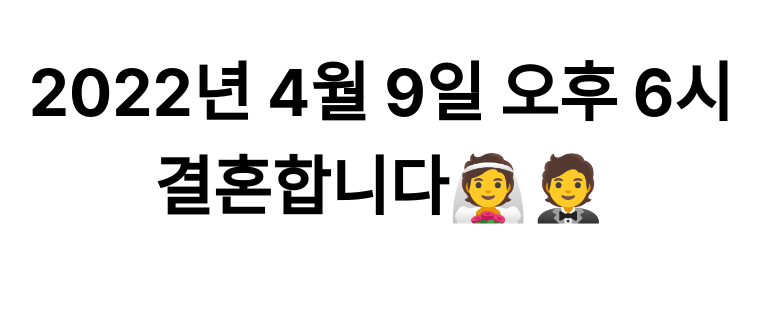
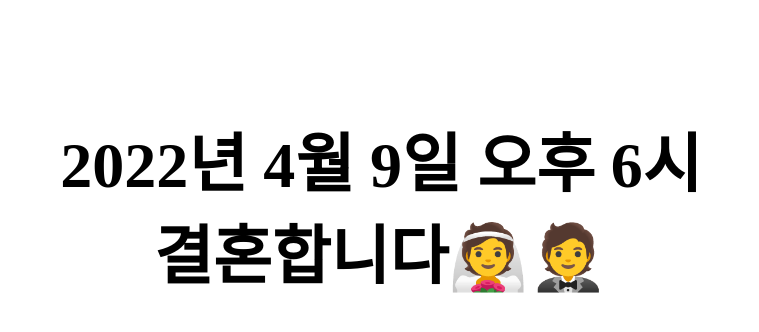
Before and after one commit to Ramoo-Side/wedding-invitation, a Next.js app: page / in a window 1280 px wide. Shown: the part 260-592 px from the top of the page, without its empty margins (259-1018 px from the left). Built offline with nearby package versions, Linux system fonts and the light colour scheme.

Commit message:
nextjs12 => 13

```diff
--- /dev/null
+++ b/app/layout.tsx
@@ -0,0 +1,8 @@
+export default function RootLayout({ children }: any) {
+    return (
+        <html lang="en">
+            <head />
+            <body>{children}</body>
+        </html>
+    );
+}
--- /dev/null
+++ b/app/page.tsx
@@ -0,0 +1,15 @@
+import styles from '../styles/Home.module.css'
+
+export default function Home() {
+    return (
+        <main className={styles.main}>
+            <h1 className={styles.title}>
+                2022년 4월 9일 오후 6시
+            </h1>
+            <br />
+            <h1 className={styles.title}>
+                결혼합니다👰🤵
+            </h1>
+        </main>
+    )
+}
--- a/next.config.js
+++ b/next.config.js
@@ -2,6 +2,7 @@
 const nextConfig = {
   reactStrictMode: true,
   swcMinify: true,
+  experimental: { appDir: true },
 }
 
 module.exports = nextConfig
--- a/pages/_app.tsx
+++ /dev/null
@@ -1,6 +0,0 @@
-import '../styles/globals.css'
-import type { AppProps } from 'next/app'
-
-export default function App({ Component, pageProps }: AppProps) {
-  return <Component {...pageProps} />
-}
--- a/pages/api/hello.ts
+++ /dev/null
@@ -1,13 +0,0 @@
-// Next.js API route support: https://nextjs.org/docs/api-routes/introduction
-import type { NextApiRequest, NextApiResponse } from 'next'
-
-type Data = {
-  name: string
-}
-
-export default function handler(
-  req: NextApiRequest,
-  res: NextApiResponse<Data>
-) {
-  res.status(200).json({ name: 'John Doe' })
-}
--- a/pages/index.tsx
+++ /dev/null
@@ -1,27 +0,0 @@
-import Head from 'next/head'
-import styles from '../styles/Home.module.css'
-
-export default function Home() {
-  return (
-    <div className={styles.container}>
-      <Head>
-        <title>Wedding-Invitation</title>
-        <link rel="icon" href="/favicon.ico" />
-      </Head>
-
-      <main className={styles.main}>
-        <h1 className={styles.title}>
-          2022년 4월 9일 오후 6시
-        </h1>
-        <br />
-        <h1 className={styles.title}>
-          결혼합니다👰🤵
-        </h1>
-      </main>
-
-      {/* <footer className={styles.footer}>
-        청첩장 만들기 project
-      </footer> */}
-    </div>
-  )
-}
```
Also changed, not shown: app/head.tsx (added, +9 -0 lines), package.json (+4 -4 lines), tsconfig.json (+20 -4 lines), 2 other files (tests, documents, lock files or other folders).
